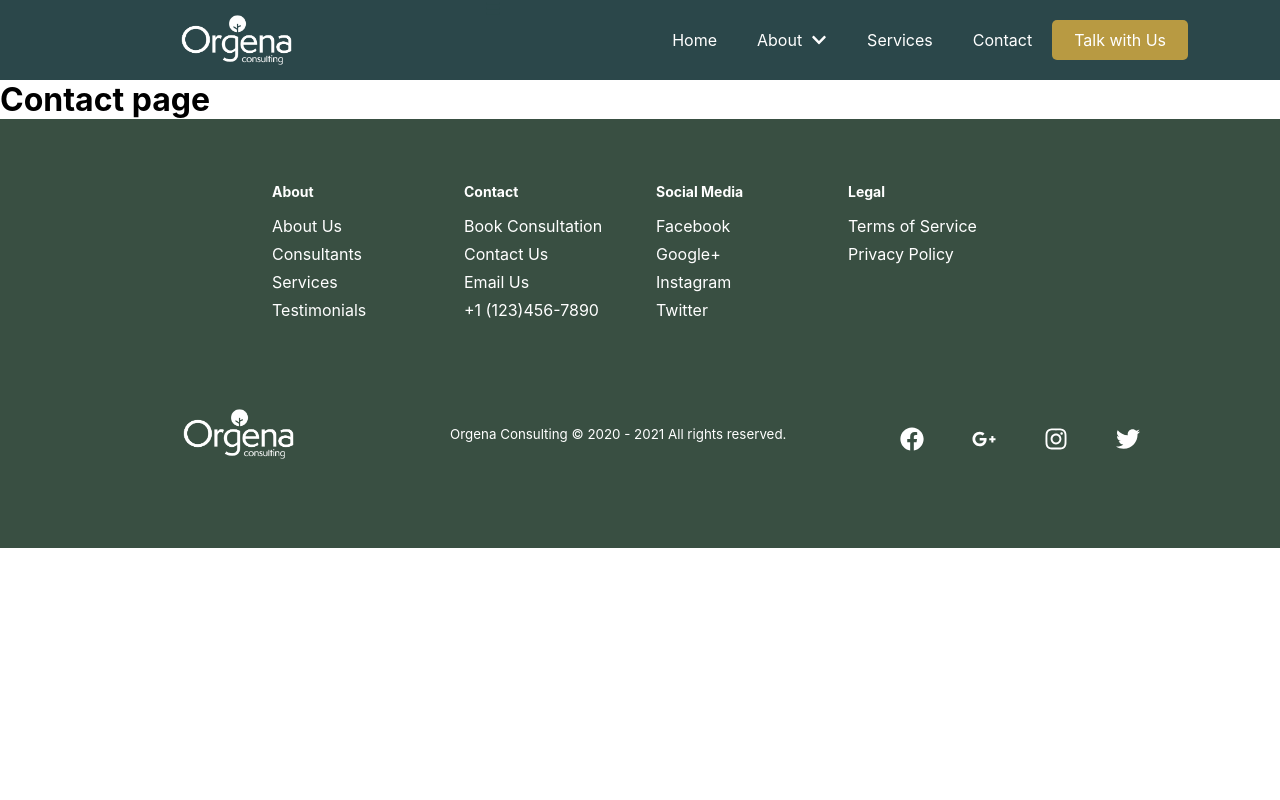
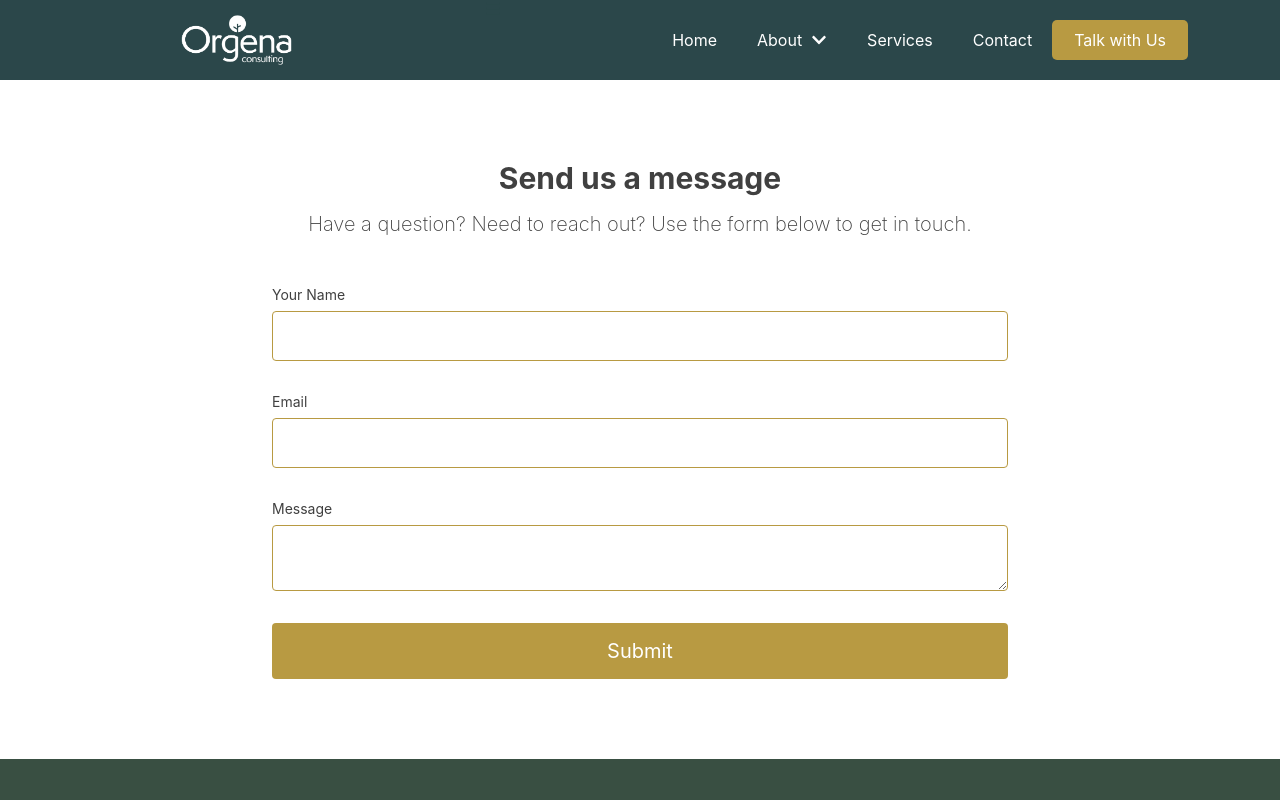
Before and after one commit to JonayahJ/orgena, a React (Create React App) app: page /contact in a window 1280 px wide. Shown: the top 800 px of the page. Built offline with nearby package versions, Linux system fonts and the light colour scheme.

Commit message:
simple contact page styling done

```diff
--- /dev/null
+++ b/src/components/ContactForm/ContactElements.js
@@ -0,0 +1,120 @@
+import styled from 'styled-components';
+import { Link } from 'react-router-dom';
+
+export const Container = styled.div`
+    min-height: 692px;
+    position: fixed;
+    bottom: 0;
+    left: 0;
+    right: 0;
+    top: 0;
+    z-index: 0;
+    overflow: hidden;
+    background: linear-gradient(
+    108deg,
+    rgba(1, 147, 86, 1) 0%,
+    rgba(10, 201, 122, 1) 100%
+    );
+`;
+
+export const FormWrap = styled.div`
+    height: 100%;
+    display: flex;
+    flex-direction: column;
+    justify-content: center;
+
+    @media screen and (max-width: 400px) {
+    height: 80%;
+    }
+`;
+
+export const Icon = styled(Link)`
+    margin-left: 32px;
+    margin-top: 32px;
+    text-decoration: none;
+    color: #fff;
+    font-weight: 700;
+    font-size: 32px;
+
+    @media screen and (max-width: 480px) {
+    margin-left: 16px;
+    margin-top: 8px;
+    }
+`;
+
+export const FormContent = styled.div`
+    height: 100%;
+    display: flex;
+    flex-direction: column;
+    justify-content: center;
+
+    @media screen and (max-width: 480px) {
+    padding: 10px;
+    }
+`;
+
+export const Form = styled.form`
+    max-width: 800px;
+    height: auto;
+    width: 100%;
+    z-index: 1;
+    display: grid;
+    margin: 0 auto;
+    padding: 80px 32px;
+
+    @media screen and (max-width: 400px) {
+    padding: 32px 32px;
+    }
+`;
+
+export const FormH1 = styled.h1`
+    margin-bottom: 16px;
+    color: #404040;
+    font-size: 30px;
+    font-weight: 700;
+    text-align: center;
+
+    @media screen and (max-width: 400px) {
+        font-size: 20px;
+      }
+`;
+
+export const FormLabel = styled.label`
+    margin-bottom: 8px;
+    font-size: 14px;
+    color: #404040;
+`;
+
+export const FormInput = styled.input`
+    padding: 16px 16px;
+    margin-bottom: 32px;
+    border: 0.25px solid;
+    border-color: var(--satin-sheen-gold);
+    border-radius: 4px;
+`;
+
+export const FormTextArea = styled.textarea`
+    padding: 16px 16px;
+    margin-bottom: 32px;
+    border: 0.25px solid;
+    border-color: var(--satin-sheen-gold);
+    border-radius: 4px;
+    rows: 10;
+`;
+
+export const FormButton = styled.button`
+    background: var(--satin-sheen-gold);
+    padding: 16px 0;
+    border: none;
+    border-radius: 4px;
+    color: #fff;
+    font-size: 20px;
+    cursor: pointer;
+`;
+export const Text = styled.span`
+    text-align: center;
+    margin-bottom: 50px;
+    color: #404040;
+    font-size: 20px;
+    font-weight: 200;
+`;
--- /dev/null
+++ b/src/components/ContactForm/index.js
@@ -0,0 +1,37 @@
+import React from 'react';
+import {
+  FormWrap,
+  FormContent,
+  Form,
+  FormH1,
+  FormLabel,
+  FormInput,
+  FormTextArea,
+  FormButton,
+  Text
+} from './ContactElements';
+
+const Contact = () => {
+    return (
+      <>
+          <FormWrap>
+            <FormContent>
+              <Form action='#' method="post" name="Contact Form" netlify netlify-honeypot="bot-field" hidden>
+              <input type="hidden" name="form-name" value="Contact Form" />
+                <FormH1>Send us a message</FormH1>
+                <Text>Have a question? Need to reach out?  Use the form below to get in touch.</Text>
+                <FormLabel htmlFor='for'>Your Name</FormLabel>
+                <FormInput type='name' name="name" required />
+                <FormLabel htmlFor='for'>Email</FormLabel>
+                <FormInput type='email' name="email" required />
+                <FormLabel htmlFor='for'>Message</FormLabel>
+                <FormTextArea type='textarea' name="message" required />
+                <FormButton type='submit'>Submit</FormButton>
+              </Form>
+            </FormContent>
+          </FormWrap>
+      </>
+    );
+  };
+
+  export default Contact;
--- a/src/pages/contact.js
+++ b/src/pages/contact.js
@@ -1,9 +1,10 @@
 import React from 'react'
+import Contact from '../components/ContactForm'
 
 const ContactPage = () => {
     return (
         <div>
-            <h1>Contact page</h1>
+            <Contact />
         </div>
     )
 }
```
